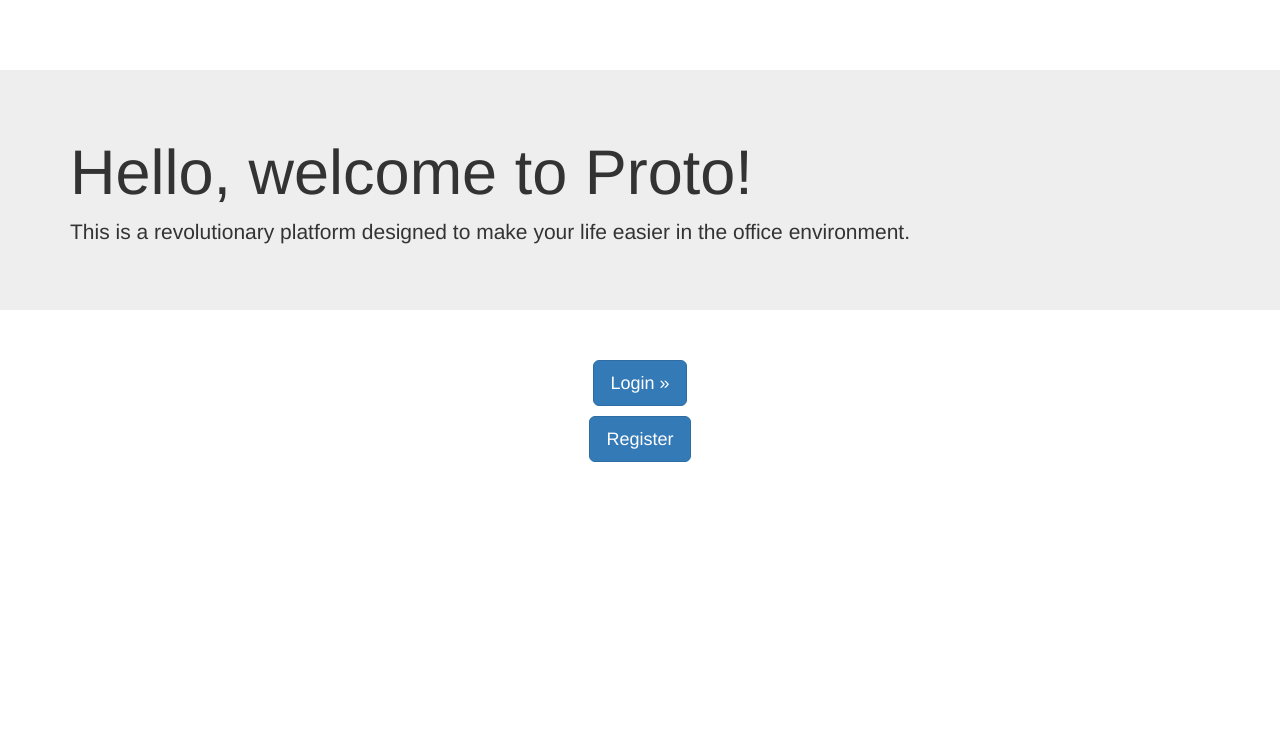
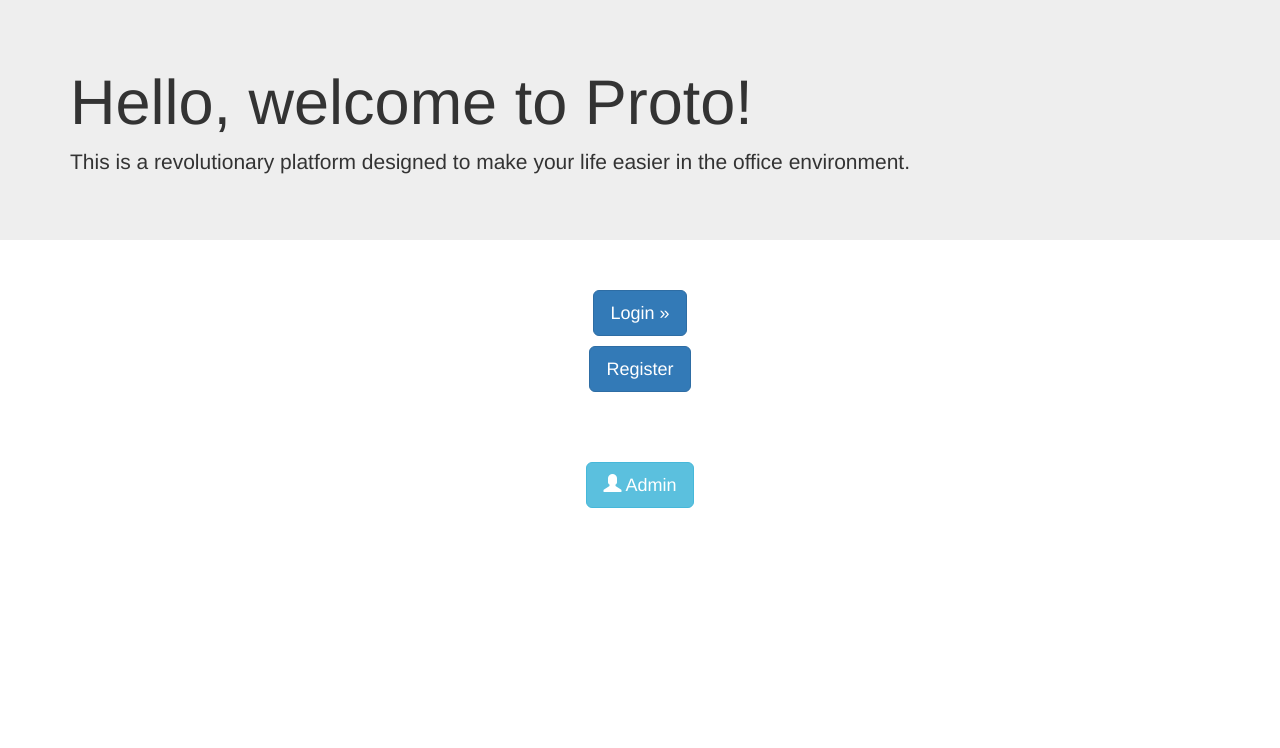
Before and after one commit to les87/sample, a Django app: page / in a window 1280 px wide. Shown: the top 748 px of the page. Run offline with Django 3.2, Linux system fonts and the light colour scheme; some libraries are stand-ins or nearby versions.

Commit message:
Working fine

```diff
--- a/templates/index.html
+++ b/templates/index.html
@@ -30,14 +30,6 @@
   </head>
 
   <body>
-  <nav class="navbar navbar-white" role="navigation">
-  <div class="container-fluid">
-  <div class="navbar-header">
-
-  </a>
-  </div>
-  </div>
-  </nav>
 
   <nav class="navbar navbar-default navbar-fixed-bottom" role="navigation">
   <div class="container">
@@ -65,8 +57,12 @@
 
 	<p><a class="btn btn-primary btn-lg" href="/accounts/login" role="button">Login &raquo;</a></p>
 	<p><a class="btn btn-primary btn-lg" href="/accounts/register" role="button">Register </a></p>
-
-
+  <br>
+  <br>
+  <br>
+  <a href="/admin" class="btn btn-info btn-lg">
+  <span class="glyphicon glyphicon-user"></span> Admin
+  </a>
 
     </div> <!-- /container -->
 
```
Also changed, not shown: static/css/formatfix.css (+8 -0 lines), templates/index2.html (+1 -9 lines), templates/index3.html (+0 -8 lines), db.sqlite3, 2 other files.
